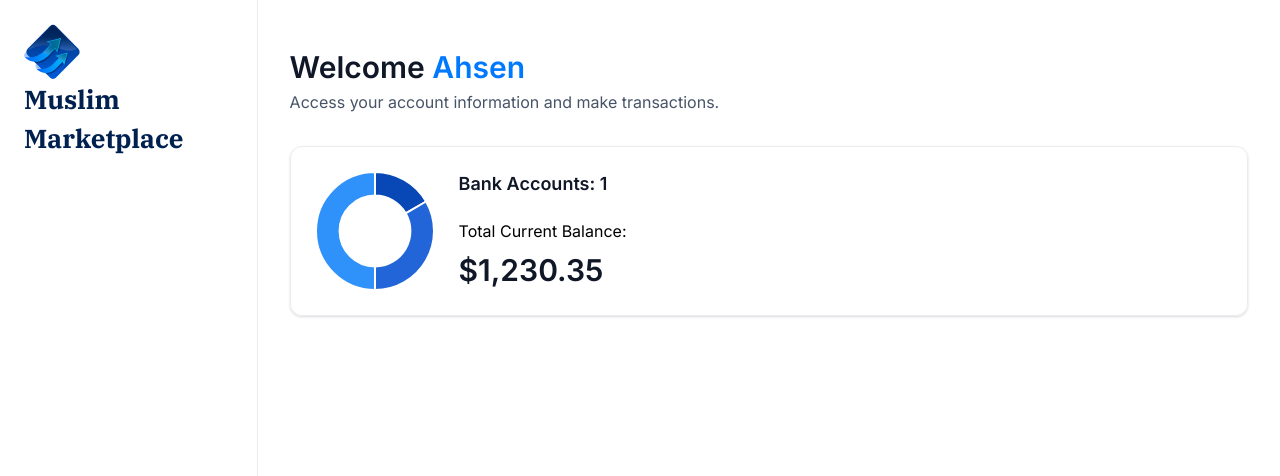
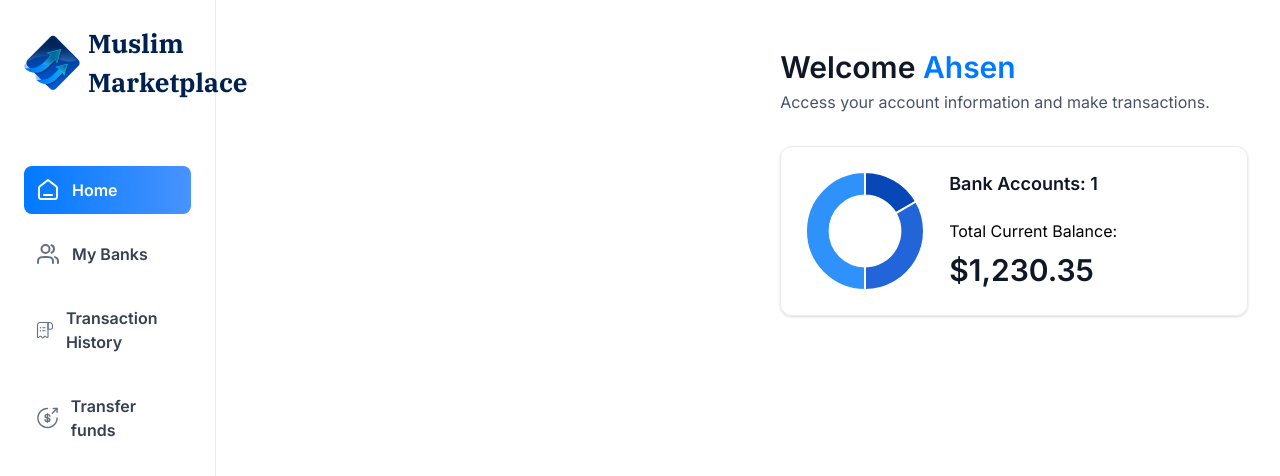
Before and after one commit to jafarmanx/banking-app, a Next.js app: page / in a window 1280 px wide. Shown: the top 476 px of the page. Built offline with nearby package versions, Linux system fonts and the light colour scheme.

Commit message:
update to sidebar to fix styling

```diff
--- a/app/(root)/layout.tsx
+++ b/app/(root)/layout.tsx
@@ -11,6 +11,9 @@ export default function RootLayout({
   return (
    <main className="flex h-screen w-full font-inter">
         <Sidebar user={loggedIn} />
+        <div className="flex size-full flex-col">
+          <div className="root-layout"></div>
+        </div>
         {children}
    </main>
   );
--- a/components/Sidebar.tsx
+++ b/components/Sidebar.tsx
@@ -14,7 +14,7 @@ const sidebarLinks = [
       route: "/"
     },
     {
-      imageUrl: "/icons/bank.svg",
+      imageUrl: "/icons/bank-transfer.svg",
       label: "My Banks",
       route: "/my-banks"
     },
@@ -24,7 +24,7 @@ const sidebarLinks = [
       route: "/transaction-history"
     },
     {
-      imageUrl: "/icons/transfers.svg",
+      imageUrl: "/icons/payment-transfer.svg",
       label: "Transfer funds",
       route: "/transfer-funds"
     },
@@ -40,7 +40,7 @@ const Sidebar = ({user}:SidebarProps) => {
             <nav className='flex flex-col gap-4'>
                 <Link
                     href="/"
-                    className="mb-12 cursor-pointer items-center gap-2"
+                    className="mb-12 cursor-pointer flex items-center gap-2"
                 >
                     <Image
                         src="/icons/logo.svg"
@@ -49,9 +49,7 @@ const Sidebar = ({user}:SidebarProps) => {
                         alt="Bank Logo"
                         className="size-[24px] xl:size-14"
                     />
-                    <h1 className='sidebar-logo'>
-                        Muslim Marketplace
-                    </h1>
+                    <h1 className='sidebar-logo'> Muslim Marketplace </h1>
                 </Link>
                 {  sidebarLinks.map((item) => {
                         const isActive = pathname === item.route || pathname.startsWith(`${item.route}/`)
@@ -59,15 +57,28 @@ const Sidebar = ({user}:SidebarProps) => {
                                 <Link
                                     href={item.route}
                                     key={item.label}
-                                    className={cn('sidebar-link', {'bg-bank-graident':isActive})}
+                                    className={cn('sidebar-link', {'bg-bank-gradient':isActive})}
                                 >
-                                    {item.label}
+                                    <div className="relative size-6">
+                                        <Image
+                                            src={item.imageUrl}
+                                            alt={item.label}
+                                            fill
+                                            className={cn({'brightness-[3] invert-0':isActive})}
+                                        />
+                                    </div>
+                                    <p className={cn("sidebar-label", { "!text-white": isActive })}>
+                                        {item.label}
+                                    </p>
                                 </Link>
                             )
                         }
                     )
                 }
+                USER
             </nav>
+
+            FOOTER
         </section>
     )
 }
```
Also changed, not shown: tailwind.config.ts (line endings or trailing spaces).
